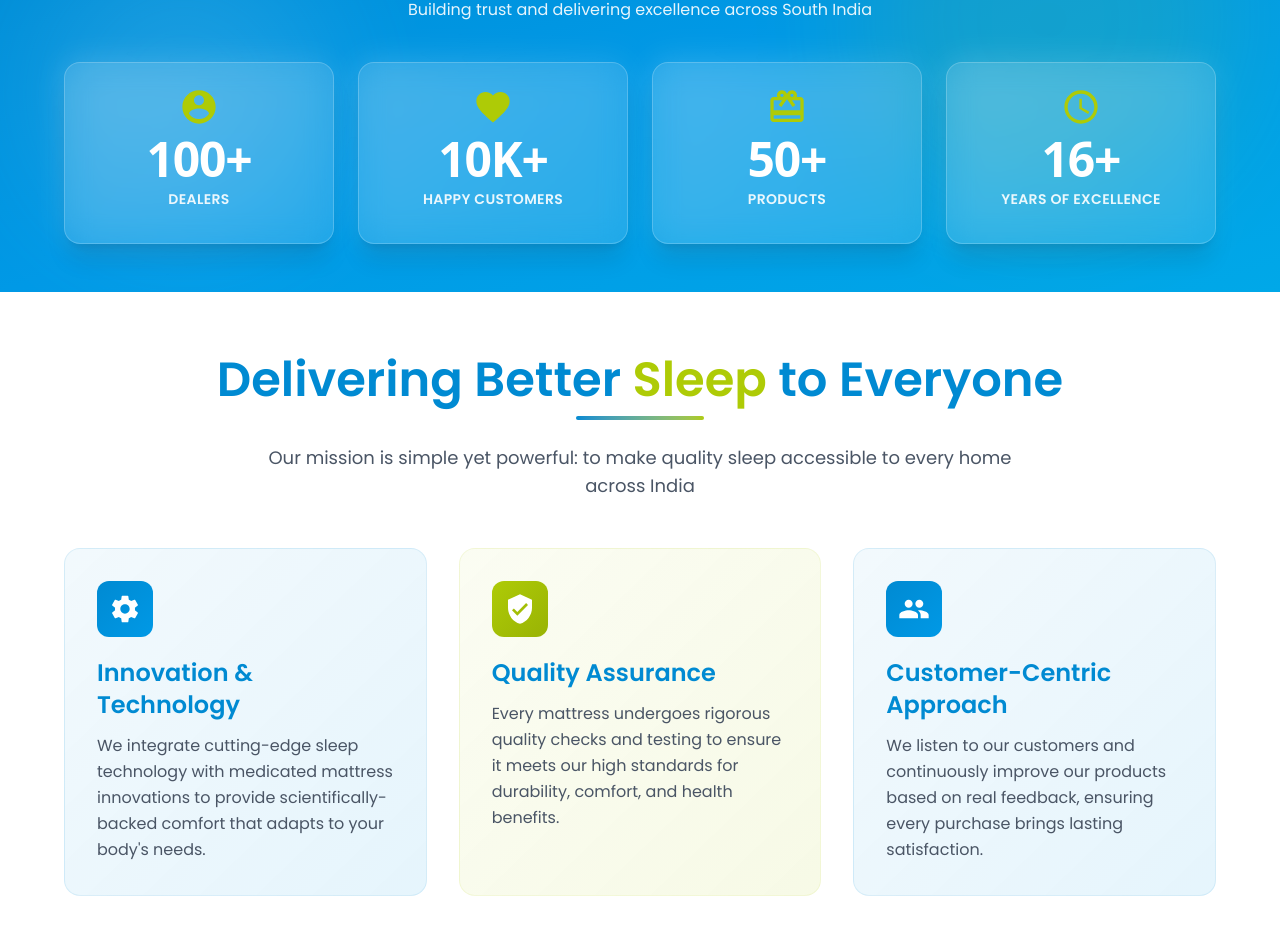
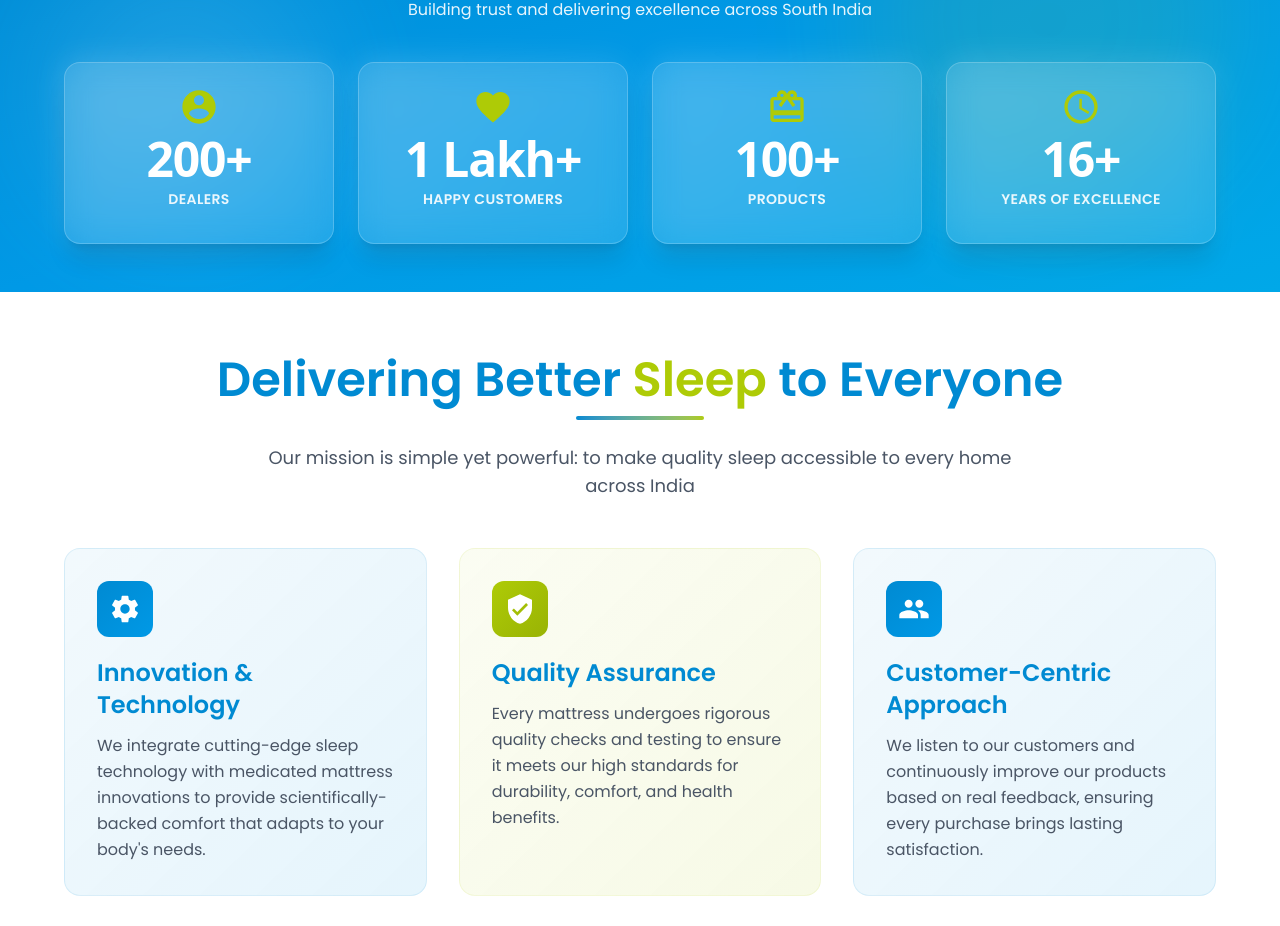
Before and after one commit to origanetwork/hilife, a Next.js app: page /about in a window 1280 px wide. Shown: the part 1480-2406 px from the top of the page. Built offline with nearby package versions, Linux system fonts and the light colour scheme.

Commit message:
update: gallery

```diff
--- a/src/app/about/page.tsx
+++ b/src/app/about/page.tsx
@@ -186,7 +186,7 @@ export default function About() {
                   </svg>
                 </div>
                 <div className="text-3xl md:text-4xl lg:text-5xl font-bold text-white mb-1.5 tracking-tight">
-                  100+
+                  200+
                 </div>
                 <div className={`${poppins.className} text-xs md:text-sm text-white/90 font-semibold uppercase tracking-wide`}>
                   Dealers
@@ -211,7 +211,7 @@ export default function About() {
                   </svg>
                 </div>
                 <div className="text-3xl md:text-4xl lg:text-5xl font-bold text-white mb-1.5 tracking-tight">
-                  10K+
+                  1 Lakh+
                 </div>
                 <div className={`${poppins.className} text-xs md:text-sm text-white/90 font-semibold uppercase tracking-wide`}>
                   Happy Customers
@@ -236,7 +236,7 @@ export default function About() {
                   </svg>
                 </div>
                 <div className="text-3xl md:text-4xl lg:text-5xl font-bold text-white mb-1.5 tracking-tight">
-                  50+
+                  100+
                 </div>
                 <div className={`${poppins.className} text-xs md:text-sm text-white/90 font-semibold uppercase tracking-wide`}>
                   Products
--- a/src/app/components/GalleryLightbox.tsx
+++ b/src/app/components/GalleryLightbox.tsx
@@ -48,15 +48,27 @@ export default function GalleryLightbox({ images }: Props) {
         whileInView="visible"
         viewport={{ once: true, amount: 0.2 }}
       >
-        {images.slice(0, visibleCount).map((src, i) => (
-          <MotionDiv
-            key={src}
-            className="relative rounded-2xl overflow-hidden bg-white border border-black/10 shadow-[0_4px_6px_-2px_rgba(16,24,40,0.08),0_12px_16px_-4px_rgba(16,24,40,0.10)] aspect-square cursor-pointer"
-            onClick={() => openAt(i)}
-          >
-            <Image src={src} alt="Gallery" fill sizes="(min-width:1024px) 25vw, (min-width:640px) 33vw, 50vw" className="object-cover" />
-          </MotionDiv>
-        ))}
+        {images.slice(0, visibleCount).map((src, i) => {
+          if (!src.startsWith('http') && !src.startsWith('/')) {
+            return null // ⛔ skip invalid URLs
+          }
+
+          return (
+            <MotionDiv
+              key={`${src}-${i}`}
+              className="relative rounded-2xl overflow-hidden bg-white border border-black/10 shadow aspect-square cursor-pointer"
+              onClick={() => openAt(i)}
+            >
+              <Image
+                src={src}
+                alt="Gallery"
+                fill
+                sizes="(min-width:1024px) 25vw, (min-width:640px) 33vw, 50vw"
+                className="object-cover"
+              />
+            </MotionDiv>
+          )
+        })}
       </MotionDiv>
 
       {visibleCount < images.length && (
--- a/src/types/index.ts
+++ b/src/types/index.ts
@@ -82,7 +82,7 @@ export interface GetCategoriesParams {
 export interface GalleryImage {
   id: string;
   imageKey: string;
-  imageUrl: string | null;
+  imageUrl: string;
   createdAt: string;
   updatedAt: string;
 }
```
